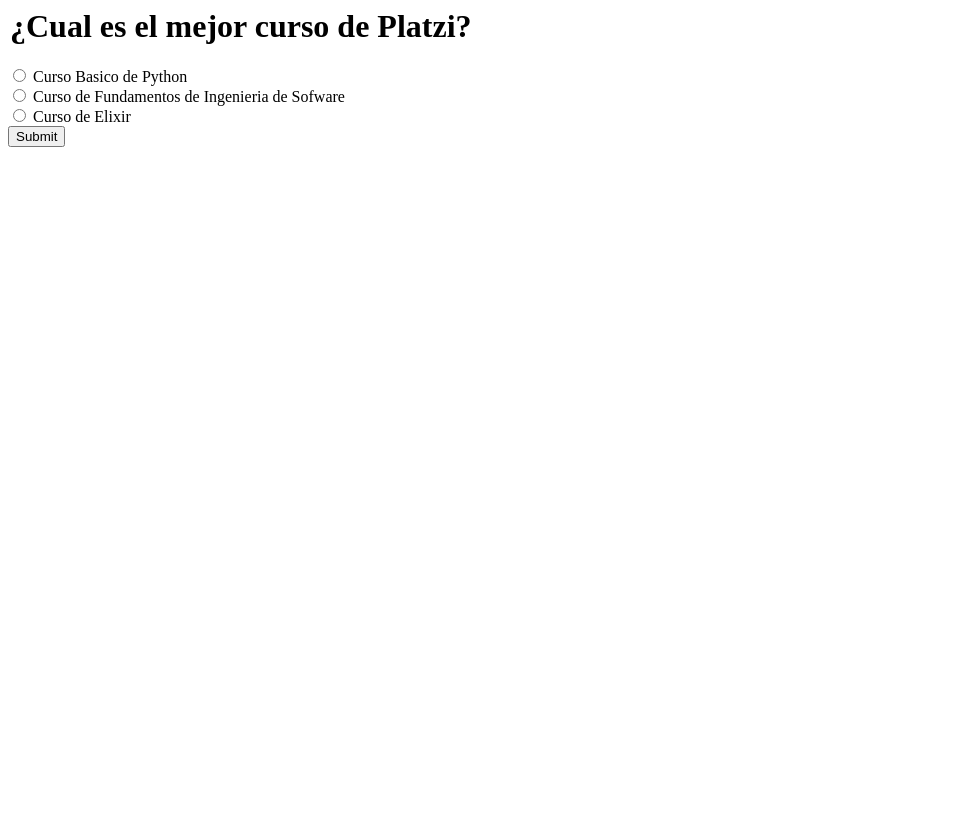
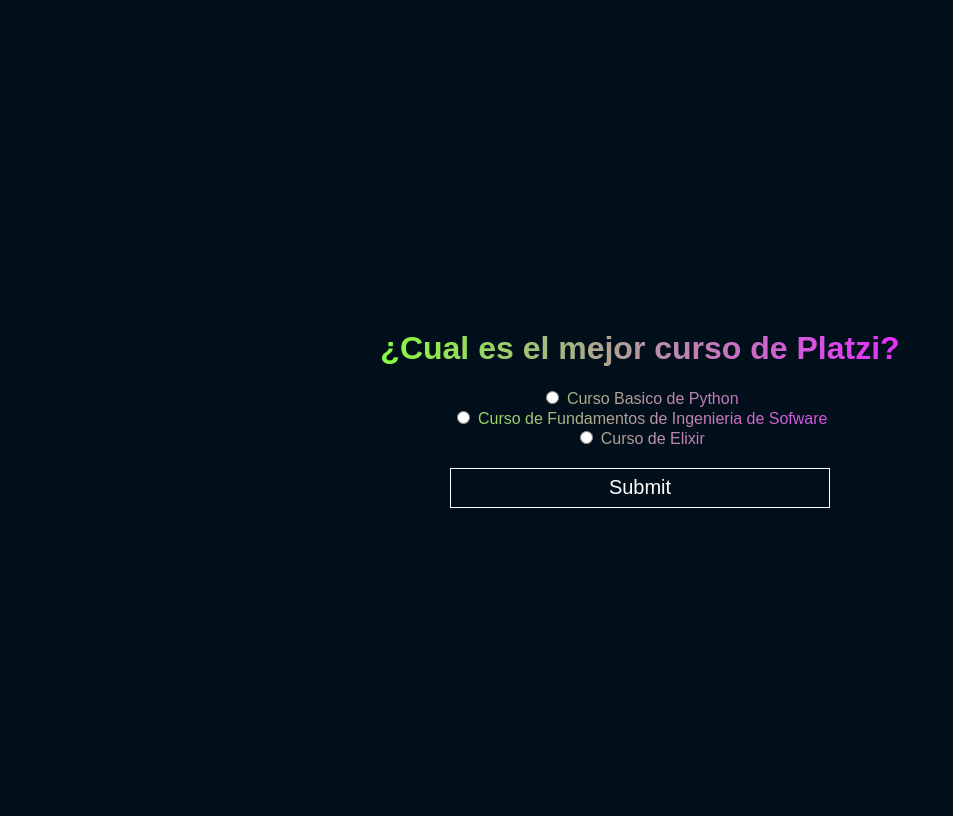
Before and after one commit to JRicardopp/PremiosPlatzi, a Django app: page /polls/1/detail/ in a window 1280 px wide. Shown: the whole page, without its empty margins (0-953 px from the left). Before the commit the page ends 147 px from the top, so only its background shows below. Run offline with Django 4.2, Linux system fonts and the light colour scheme; data comes from the database, SQL or seed files in the repository; both versions use the stored data as it was after the commit.

Commit message:
se crea css de detail y home

```diff
--- /dev/null
+++ b/premiosplatziapp/polls/static/polls/detail.css
@@ -0,0 +1,37 @@
+body {
+    display: flex;
+    align-items: center;
+    justify-content: center;
+
+}
+
+form {
+    background: linear-gradient(
+        to right,
+        hsl(98 100% 62%),
+        rgb(231, 46, 255)
+    );
+    -webkit-background-clip: text;
+    -webkit-text-fill-color: transparent;
+    text-align: center;
+
+}
+
+fieldset{
+    border: 1px solid white;
+    display: flex;
+    align-items: center;
+    justify-content: center;
+    flex-direction: column;
+}
+
+input[type="submit"]{
+    width: 30%;
+    height: 40px;
+    margin-top: 20px;
+
+    -webkit-text-fill-color: white;
+    background: hsl(204 100% 5%);
+    border: 1px solid white;
+    font-size: 20px;
+}
--- a/premiosplatziapp/polls/static/polls/style.css
+++ b/premiosplatziapp/polls/static/polls/style.css
@@ -2,8 +2,68 @@
     display: flex;
     align-items: center;
     justify-content: center;
+    flex-direction: column;
 
     height: 100vh;
     background: hsl(204 100% 5%);
     font-family : Arial, Helvetica, sans-serif;
 }
+
+header {
+    display: flex;
+    align-items: center;
+    justify-content: center;
+
+    padding: 50px;
+    padding-top: 100px;
+
+    height: 60px;
+    font-size: 72px;
+    color: #71632d;
+}
+
+ul {
+    display: flex;
+    align-items: center;
+    justify-content: center;
+    flex-direction: column;
+}
+
+header, ul {
+    background: linear-gradient(
+        to right,
+        hsl(98 100% 62%),
+        rgb(231, 46, 255)
+    );
+    -webkit-background-clip: text;
+    -webkit-text-fill-color: transparent;
+    text-align: center;
+}
+
+li {
+    display: flex;
+    align-items: center;
+    justify-content: center;
+
+    width: 500px;
+
+    border: 1px solid white;
+    padding: 50px;
+    margin-bottom: 20px;
+
+    font-size: 28px;
+}
+
+a {
+    color: white;
+    text-decoration: none;
+}
+
+footer{
+    display: flex;
+    align-items: center;
+    justify-content: space-evenly;
+
+    width: 100vw;
+    padding: 50px 0;
+}
--- a/premiosplatziapp/polls/templates/polls/detail.html
+++ b/premiosplatziapp/polls/templates/polls/detail.html
@@ -1,3 +1,16 @@
+{% load static %}
+
+<!DOCTYPE html>
+<html lang="en">
+<head>
+    <meta charset="UTF-8">
+    <meta http-equiv="X-UA-Compatible" content="IE=edge">
+    <meta name="viewport" content="width=device-width, initial-scale=1.0">
+    <link rel="stylesheet" href="{% static 'polls/style.css' %}">
+    <link rel="stylesheet" href="{% static 'polls/detail.css' %}">
+    <title>{{question.question_text}}</title>
+</head>
+<body>
     <form action ="{% url 'polls:vote' question.id %}" method="post">
         {% csrf_token %} <!-- sirve para proteger el fromulario -->
         <filesdset>
@@ -6,7 +19,6 @@
                 <p><strong>{{ error_message }}</strong></p>
             {% endif %}
             {% for choice in question.choice_set.all  %}
-
                 <input
                     type="radio"
                     name="choice"
@@ -19,8 +31,15 @@
                 <br>
             {%endfor%}
         </filesdset>
+    </form>
     <input type="submit" values="Votar">
-</form>
+
+
+</body>
+</html>
+
+
+
 
 
 
```
Also changed, not shown: premiosplatziapp/db.sqlite3, premiosplatziapp/polls/static/polls/results.css (added). Lines whose indentation alone changed are shown as unchanged.
